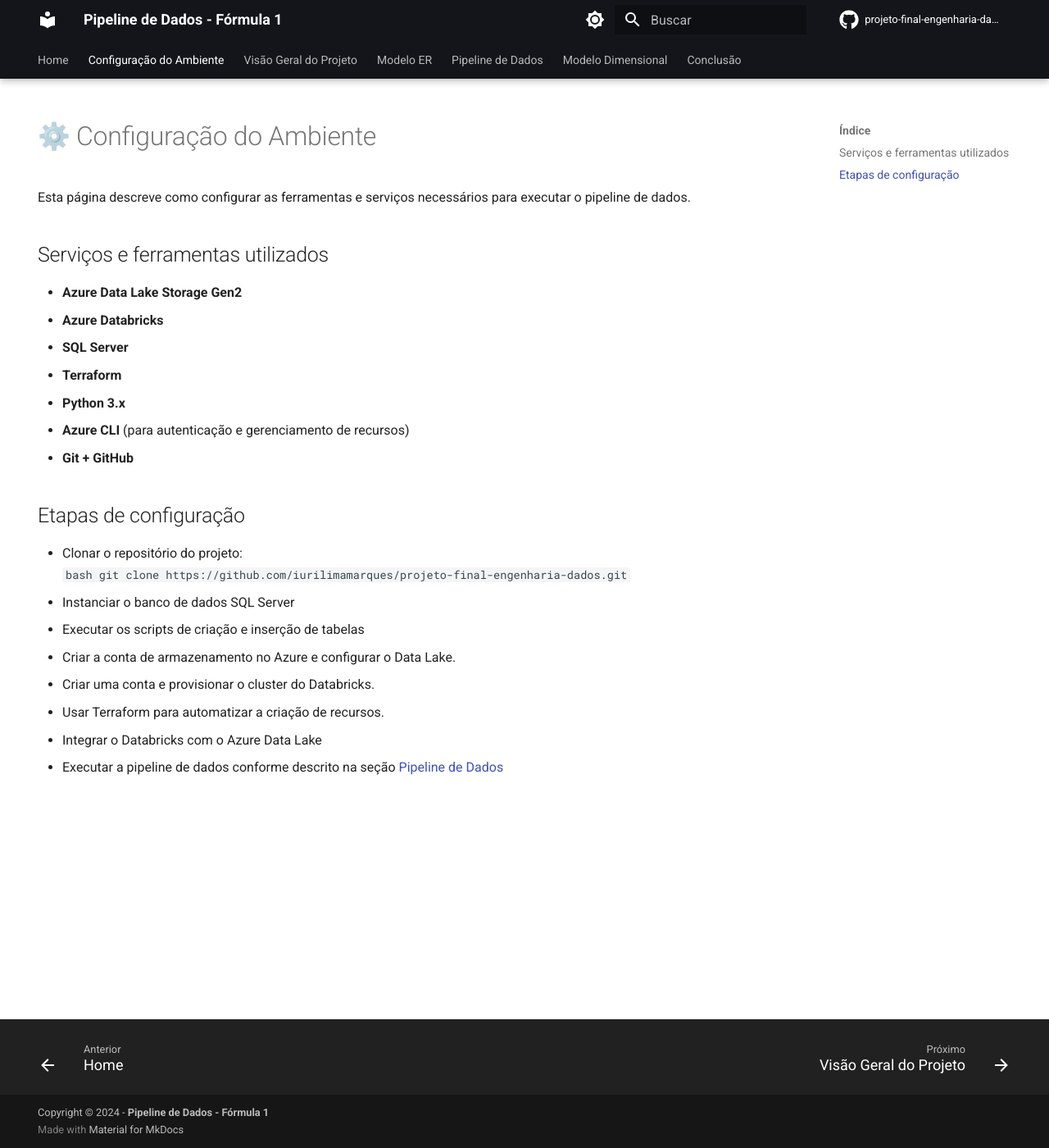
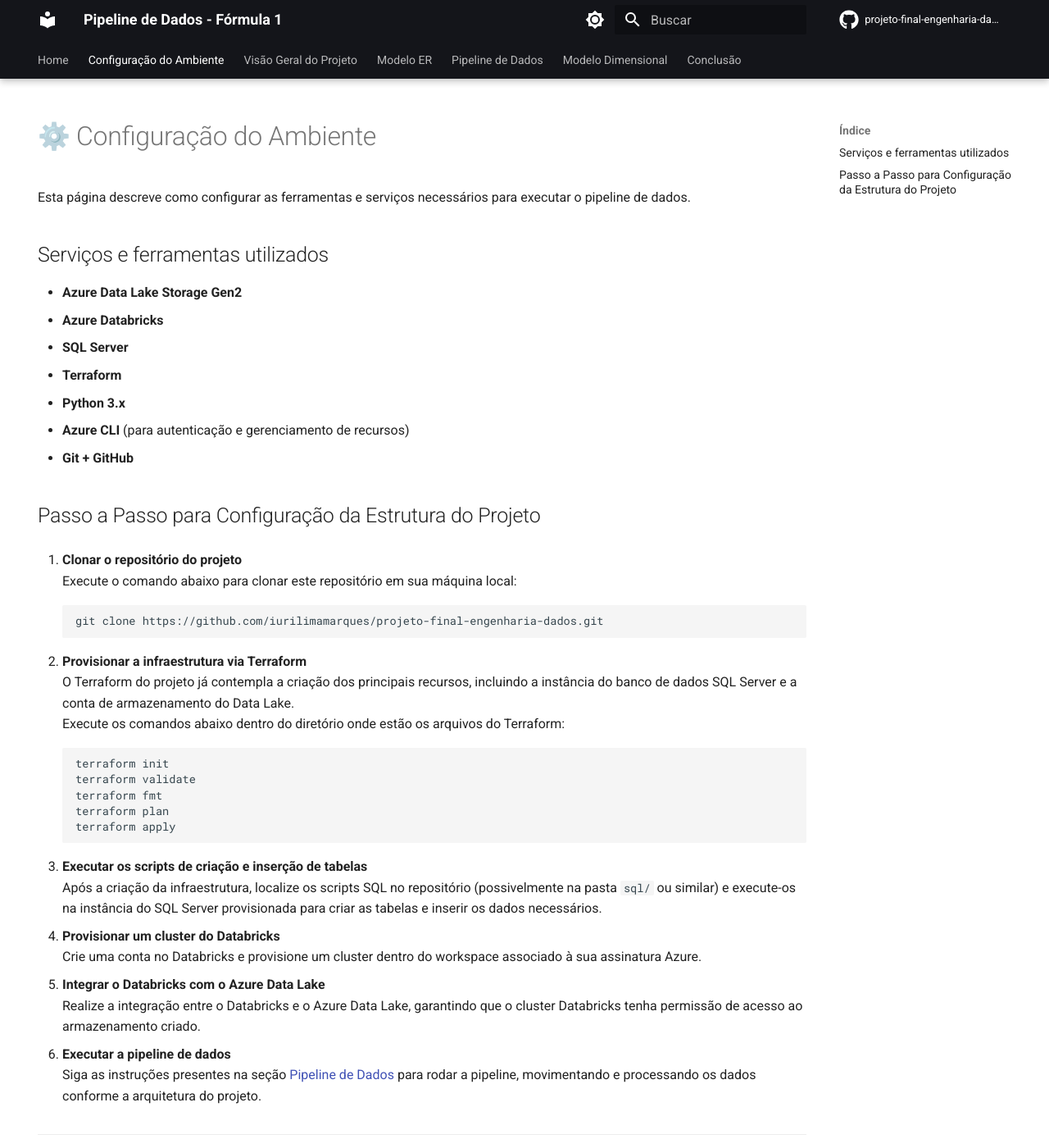
Before and after one commit to iurilimamarques/projeto-final-engenharia-dados, an MkDocs documentation site: the page built from docs/configuracao-ambiente.md, in a window 1280 px wide and 1400 px high. Shown: the whole window at 82% size. Built offline with MkDocs 1.6.1 and Material for MkDocs 9.7.7, drawn with Linux system fonts in a browser that asks for light colours; comment, search, counter and statistics services are not loaded.

Commit message:
Ajustes execução projeto

````diff
--- a/docs/configuracao-ambiente.md
+++ b/docs/configuracao-ambiente.md
@@ -16,14 +16,35 @@
 - **Azure CLI** (para autenticação e gerenciamento de recursos)
 - **Git + GitHub**
 
-## Etapas de configuração
-- Clonar o repositório do projeto:
+## Passo a Passo para Configuração da Estrutura do Projeto
+
+1. **Clonar o repositório do projeto**
+   Execute o comando abaixo para clonar este repositório em sua máquina local:
    ```bash
-   git clone https://github.com/iurilimamarques/projeto-final-engenharia-dados.git```
-- Instanciar o banco de dados SQL Server
-- Executar os scripts de criação e inserção de tabelas
-- Criar a conta de armazenamento no Azure e configurar o Data Lake.
-- Criar uma conta e provisionar o cluster do Databricks.
-- Usar Terraform para automatizar a criação de recursos.
-- Integrar o Databricks com o Azure Data Lake
-- Executar a pipeline de dados conforme descrito na seção [Pipeline de Dados](pipeline/bronze.md)
+   git clone https://github.com/iurilimamarques/projeto-final-engenharia-dados.git
+   ```
+
+2. **Provisionar a infraestrutura via Terraform**
+   O Terraform do projeto já contempla a criação dos principais recursos, incluindo a instância do banco de dados SQL Server e a conta de armazenamento do Data Lake.
+   Execute os comandos abaixo dentro do diretório onde estão os arquivos do Terraform:
+   ```bash
+   terraform init
+   terraform validate
+   terraform fmt
+   terraform plan
+   terraform apply
+   ```
+
+3. **Executar os scripts de criação e inserção de tabelas**
+   Após a criação da infraestrutura, localize os scripts SQL no repositório (possivelmente na pasta `sql/` ou similar) e execute-os na instância do SQL Server provisionada para criar as tabelas e inserir os dados necessários.
+
+4. **Provisionar um cluster do Databricks**
+   Crie uma conta no Databricks e provisione um cluster dentro do workspace associado à sua assinatura Azure.
+
+5. **Integrar o Databricks com o Azure Data Lake**
+   Realize a integração entre o Databricks e o Azure Data Lake, garantindo que o cluster Databricks tenha permissão de acesso ao armazenamento criado.
+
+6. **Executar a pipeline de dados**
+   Siga as instruções presentes na seção [Pipeline de Dados](pipeline/bronze.md) para rodar a pipeline, movimentando e processando os dados conforme a arquitetura do projeto.
+
+---
````
Also changed, not shown: readme.md (+34 -13 lines).
